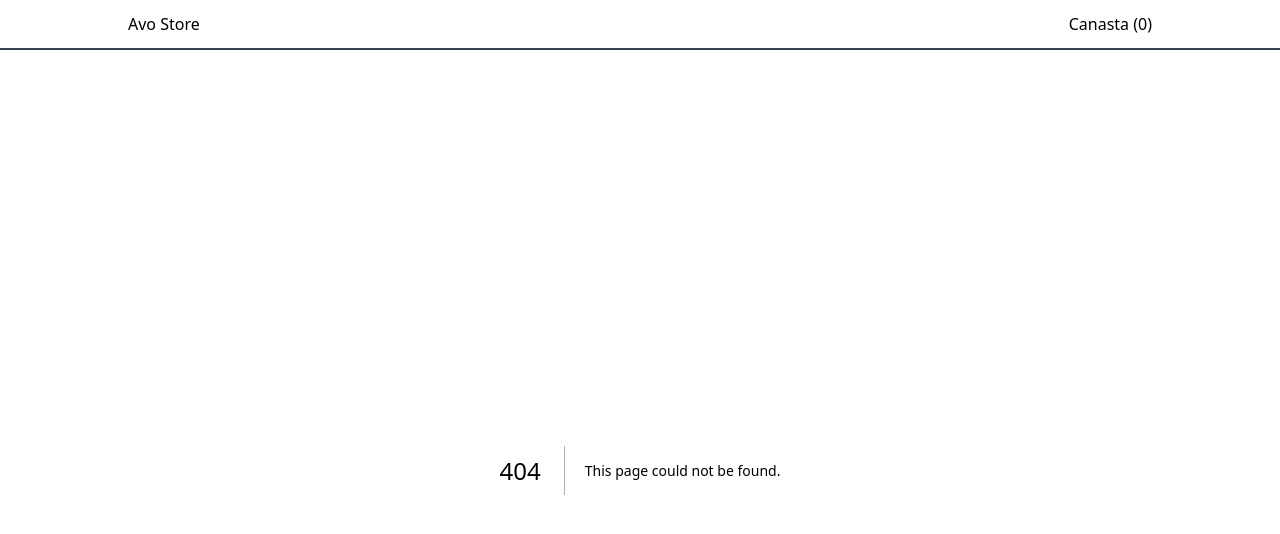
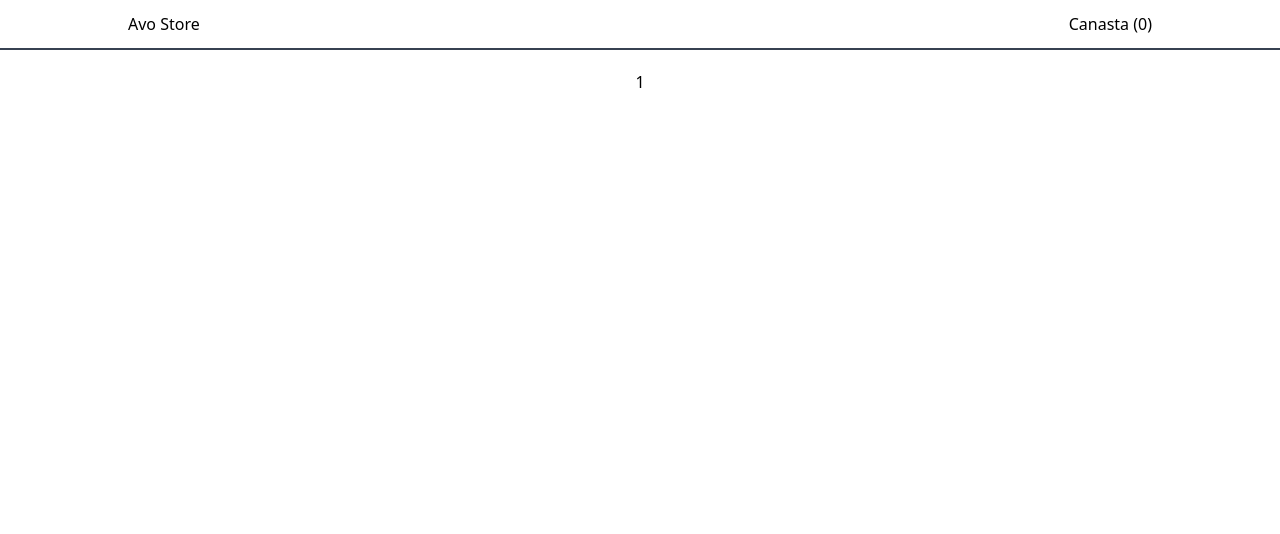
Before and after one commit to SirCodr/ecommerce-nextjs-tailwind, a Next.js app: page /product/1 in a window 1280 px wide. Before the commit this address had no page. Shown: the top 534 px of the page. Built offline with nearby package versions, Linux system fonts and the light colour scheme.

Commit message:
Add dynamic avocado product page

```diff
--- /dev/null
+++ b/pages/product/[id].jsx
@@ -0,0 +1,13 @@
+import ItemDetail from "@components/items/ItemDetail"
+import { useRouter } from "next/router"
+
+const PoductPage = () => {
+  const router = useRouter()
+  const { id } = router.query
+
+  return (
+    <ItemDetail id={id} />
+  )
+}
+
+export default PoductPage
```
